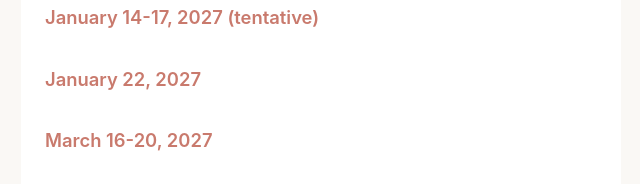
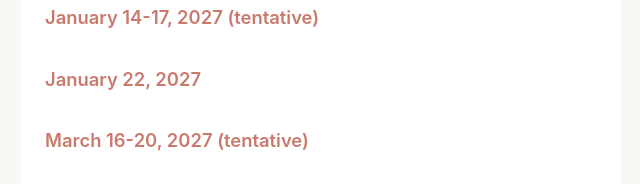
Before and after one commit to Pipersparadise/pipers-paradise, a plain HTML site: page index.html in a window 1280 px wide. Shown: the part 880-1064 px from the top of the page, without its empty margins (319-959 px from the left). Drawn offline with Linux system fonts and the light colour scheme.

Commit message:
Update date range to include 'tentative'

```diff
--- a/index.html
+++ b/index.html
@@ -217,7 +217,7 @@
              </div>
 
             <div class="date-block">
-                <div class="date-range">March 16-20, 2027</div>
+                <div class="date-range">March 16-20, 2027 (tentative)</div>
             </div>
 
             <div class="date-block">
```
